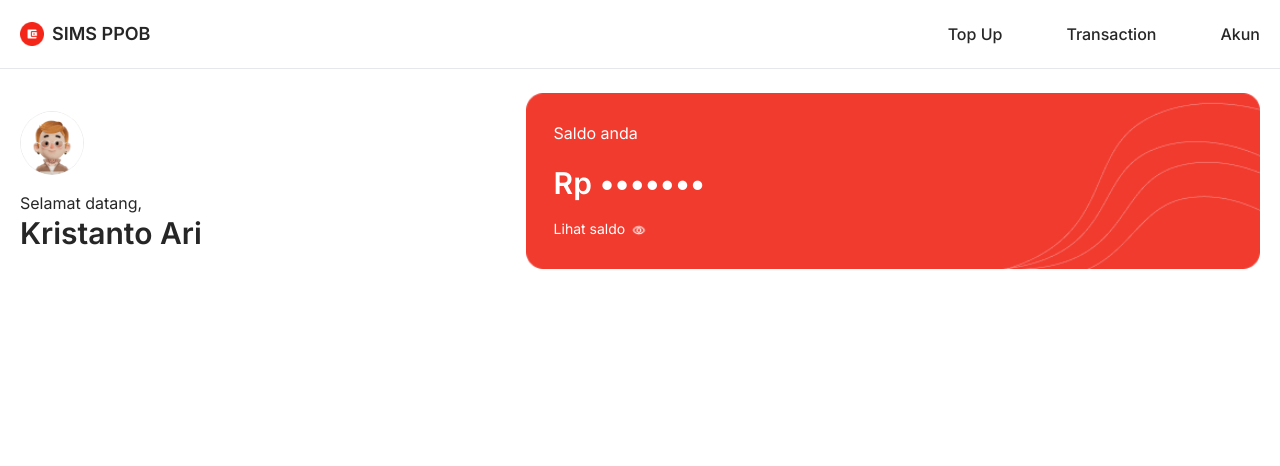
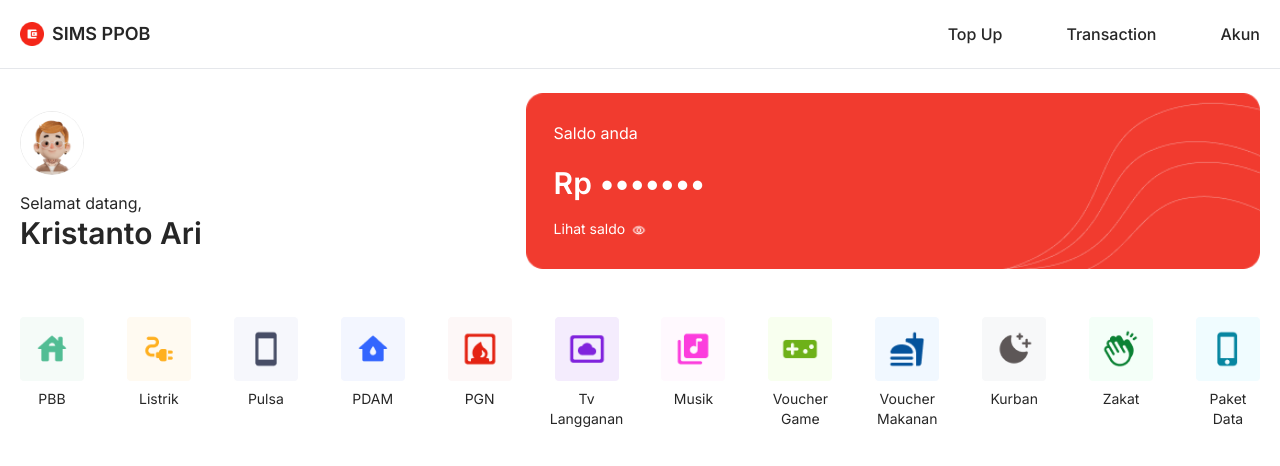
Before and after one commit to ervanervan/SIMS-PPOB, a React (Vite) app: page / in a window 1280 px wide. Shown: the top 466 px of the page. Built offline with nearby package versions, Linux system fonts and the light colour scheme.

Commit message:
update: list services

```diff
--- a/src/components/ListServices.tsx
+++ b/src/components/ListServices.tsx
@@ -0,0 +1,48 @@
+import imagePBB from "../assets/images/PBB.png";
+import imageListrik from "../assets/images/Listrik.png";
+import imagePulsa from "../assets/images/Pulsa.png";
+import imagePDAM from "../assets/images/PDAM.png";
+import imagePGN from "../assets/images/PGN.png";
+import imageTV from "../assets/images/Televisi.png";
+import imageMusik from "../assets/images/Musik.png";
+import imageGame from "../assets/images/Game.png";
+import imageMakanan from "../assets/images/Voucher Makanan.png";
+import imageKurban from "../assets/images/Kurban.png";
+import imageZakat from "../assets/images/Zakat.png";
+import imagePaketData from "../assets/images/Paket Data.png";
+
+const services = [
+  { name: "PBB", image: imagePBB },
+  { name: "Listrik", image: imageListrik },
+  { name: "Pulsa", image: imagePulsa },
+  { name: "PDAM", image: imagePDAM },
+  { name: "PGN", image: imagePGN },
+  { name: "Tv Langganan", image: imageTV },
+  { name: "Musik", image: imageMusik },
+  { name: "Voucher Game", image: imageGame },
+  { name: "Voucher Makanan", image: imageMakanan },
+  { name: "Kurban", image: imageKurban },
+  { name: "Zakat", image: imageZakat },
+  { name: "Paket Data", image: imagePaketData },
+];
+
+export default function ListServices() {
+  return (
+    <section className="px-5 py-6 container mx-auto">
+      <div className="flex items-center justify-between gap-5">
+        {services.map((service, index) => (
+          <div key={index} className="flex flex-col items-center size-16">
+            <img
+              src={service.image}
+              alt={service.name}
+              className="size-16 object-cover"
+            />
+            <p className="mt-2 text-center text-sm text-black/85">
+              {service.name}
+            </p>
+          </div>
+        ))}
+      </div>
+    </section>
+  );
+}
--- a/src/pages/HomePage.tsx
+++ b/src/pages/HomePage.tsx
@@ -1,9 +1,11 @@
+import ListServices from "../components/ListServices";
 import UserBalance from "../components/UserBalance";
 
 const HomePage = () => {
   return (
     <>
       <UserBalance />
+      <ListServices />
     </>
   );
 };
```
